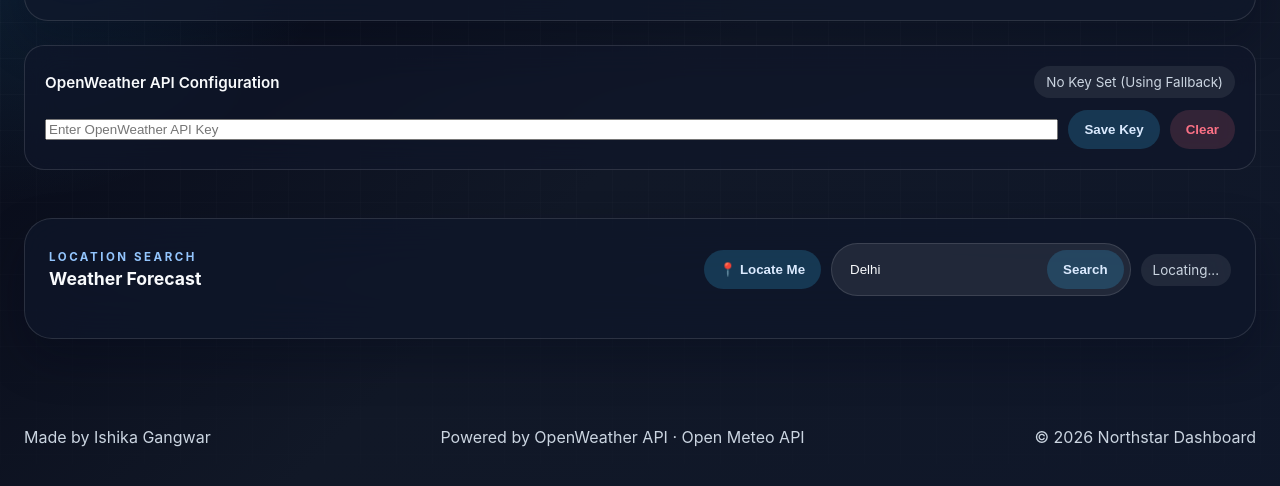
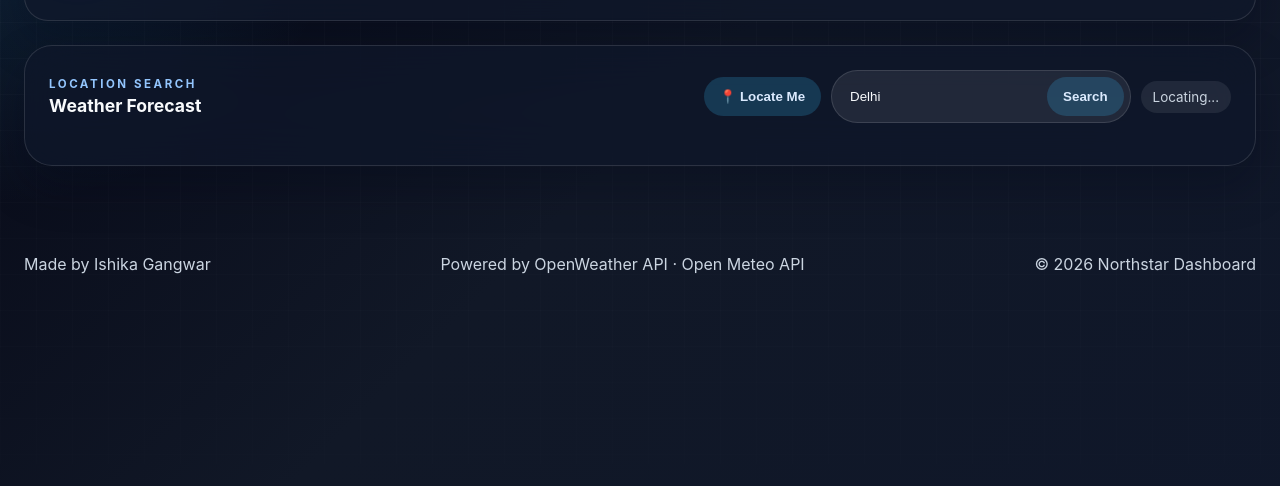
Before and after one commit to abhayvikram-pwioi/group_2, a plain HTML site: page news_and_whether/weather.html in a window 1280 px wide. Shown: the part 158-644 px from the top of the page. Drawn offline with Linux system fonts and the light colour scheme.

Commit message:
Remove API key configuration panels from Weather and News screens and clean up JS files

```diff
--- a/news_and_whether/weather.html
+++ b/news_and_whether/weather.html
@@ -28,20 +28,6 @@
         </header>
 
         <main class="dashboard-grid">
-            <!-- Settings panel for API Key -->
-            <section class="settings-panel" aria-label="API Configuration">
-                <div class="settings-header">
-                    <h4>OpenWeather API Configuration</h4>
-                    <span id="key-status" class="status-pill">No Key Set (Using Fallback)</span>
-                </div>
-                <div class="settings-input-group">
-                    <label class="sr-only" for="api-key-input">OpenWeather API Key</label>
-                    <input type="password" id="api-key-input" placeholder="Enter OpenWeather API Key" autocomplete="off">
-                    <button type="button" id="save-key-btn" class="secondary-btn">Save Key</button>
-                    <button type="button" id="clear-key-btn" class="secondary-btn" style="background: rgba(251, 113, 133, 0.15); color: #fb7185;">Clear</button>
-                </div>
-            </section>
-
             <!-- Search Panel -->
             <section id="weather-panel" class="panel" aria-labelledby="weather-heading">
                 <div class="panel-header">
--- a/news_and_whether/weather.js
+++ b/news_and_whether/weather.js
@@ -4,28 +4,11 @@ const weatherStatus = document.getElementById("weather-status");
 const yearEl = document.getElementById("year");
 const getWeatherBtn = document.getElementById("get-weather-btn");
 const geolocateBtn = document.getElementById("geolocate-btn");
-const apiKeyInput = document.getElementById("api-key-input");
-const saveKeyBtn = document.getElementById("save-key-btn");
-const clearKeyBtn = document.getElementById("clear-key-btn");
-const keyStatus = document.getElementById("key-status");
 
 const MAP = {0:"☀️",1:"🌤️",2:"⛅",3:"☁️",45:"🌫️",48:"🌫️",51:"🌦️",53:"🌦️",55:"🌧️",61:"🌧️",63:"🌧️",65:"⛈️",71:"🌨️",73:"❄️",75:"❄️",95:"⛈️",96:"⛈️",99:"⛈️"};
 const LBL = {0:"Clear sky",1:"Mainly clear",2:"Partly cloudy",3:"Overcast",45:"Fog",48:"Rime fog",51:"Light drizzle",53:"Moderate drizzle",55:"Dense drizzle",61:"Light rain",63:"Moderate rain",65:"Heavy rain",71:"Light snow",73:"Moderate snow",75:"Heavy snow",95:"Thunderstorm",96:"Thunderstorm with hail",99:"Heavy thunderstorm"};
 
 const getK = () => localStorage.getItem("openWeatherApiKey") || "";
-
-function updateKeyUI() {
-    const k = getK();
-    keyStatus.textContent = k ? "Key Set (Using OpenWeather)" : "No Key Set (Using Fallback)";
-    keyStatus.style.cssText = k ? "background:rgba(56,189,248,0.16);color:#bae6fd;" : "background:rgba(255,255,255,0.08);color:#cbd5e1;";
-    apiKeyInput.value = k ? "••••••••••••••••••••" : "";
-}
-
-saveKeyBtn.onclick = () => {
-    const k = apiKeyInput.value.trim();
-    if (k && k !== "••••••••••••••••••••") { localStorage.setItem("openWeatherApiKey", k); updateKeyUI(); fetchWeather(); }
-};
-clearKeyBtn.onclick = () => { localStorage.removeItem("openWeatherApiKey"); updateKeyUI(); fetchWeather(); };
 
 const showLoad = () => {
     weatherInfo.innerHTML = `<div class="weather-main"><div class="weather-card"><div class="skeleton-card"><div class="skeleton skeleton-line medium"></div><div class="skeleton skeleton-line long"></div><div class="skeleton skeleton-line short"></div></div></div><div class="weather-grid">${Array(6).fill('<div class="stat-card"><div class="skeleton skeleton-line short"></div><div class="skeleton skeleton-line medium"></div></div>').join("")}</div></div>`;
@@ -43,7 +26,7 @@ function renderCard(d) {
         ? `<img class="weather-icon-img" src="${iconUrl}" alt="${desc}" onerror="this.onerror=null;this.style.display='none';this.nextElementSibling.style.display='block';" style="width:80px;height:80px;filter:drop-shadow(0 8px 16px rgba(0,0,0,0.2));"><div class="weather-icon" style="display:none;font-size:3.6rem;">${iconEmoji || '🌦️'}</div>`
         : `<div class="weather-icon" style="font-size:3.6rem;">${iconEmoji || '🌦️'}</div>`;
     weatherInfo.innerHTML = `<div class="weather-main"><div class="weather-card"><div class="weather-hero"><div><h4 style="font-size:1.6rem;font-weight:700;margin:0 0 4px;">${name}</h4><p style="margin:0 0 16px;font-weight:500;text-transform:capitalize;">${desc}</p><div style="font-size:3.4rem;font-weight:800;background:linear-gradient(to right,#ffffff,#93c5fd);-webkit-background-clip:text;-webkit-text-fill-color:transparent;">${temp}°C</div><div style="margin-top:10px;font-size:0.95rem;color:#bae6fd;">Humidity ${humidity}% • Wind ${wind} km/h</div><p style="margin:12px 0 0;font-size:0.8rem;color:var(--muted);">Last updated ${new Date().toLocaleString([],{hour:"numeric",minute:"2-digit"})}</p></div>${icon}</div></div><div class="weather-grid"><div class="stat-card"><span class="label">Feels Like</span><span class="value">${feels}°C</span></div><div class="stat-card"><span class="label">Humidity</span><span class="value">${humidity}%</span></div><div class="stat-card"><span class="label">Wind Speed</span><span class="value">${wind} km/h</span></div><div class="stat-card"><span class="label">Pressure</span><span class="value">${press} hPa</span></div><div class="stat-card"><span class="label">Min Temp</span><span class="value">${min}°C</span></div><div class="stat-card"><span class="label">Max Temp</span><span class="value">${max}°C</span></div></div></div>`;
-    weatherStatus.textContent = getK() ? "OpenWeather" : "Fallback";
+    weatherStatus.textContent = getK() ? "OpenWeather" : "Live";
 }
 
 async function fetchOW(city, coords) {
@@ -99,7 +82,6 @@ async function fetchWeather(city = locationInput.value.trim(), coords = null) {
                 renderCard(await fetchOW(city, coords));
             } catch (err) {
                 renderCard(await fetchOM(city, coords));
-                weatherStatus.textContent = "Fallback (OpenWeather Key Error)";
             }
         } else {
             renderCard(await fetchOM(city, coords));
@@ -121,5 +103,4 @@ getWeatherBtn.onclick = () => fetchWeather();
 locationInput.onkeydown = e => { if (e.key === "Enter") fetchWeather(); };
 geolocateBtn.onclick = () => requestLocation();
 yearEl.textContent = new Date().getFullYear();
-updateKeyUI();
 requestLocation();
```
Also changed, not shown: news_and_whether/news.html (+0 -14 lines), news_and_whether/news.js (+0 -18 lines).
